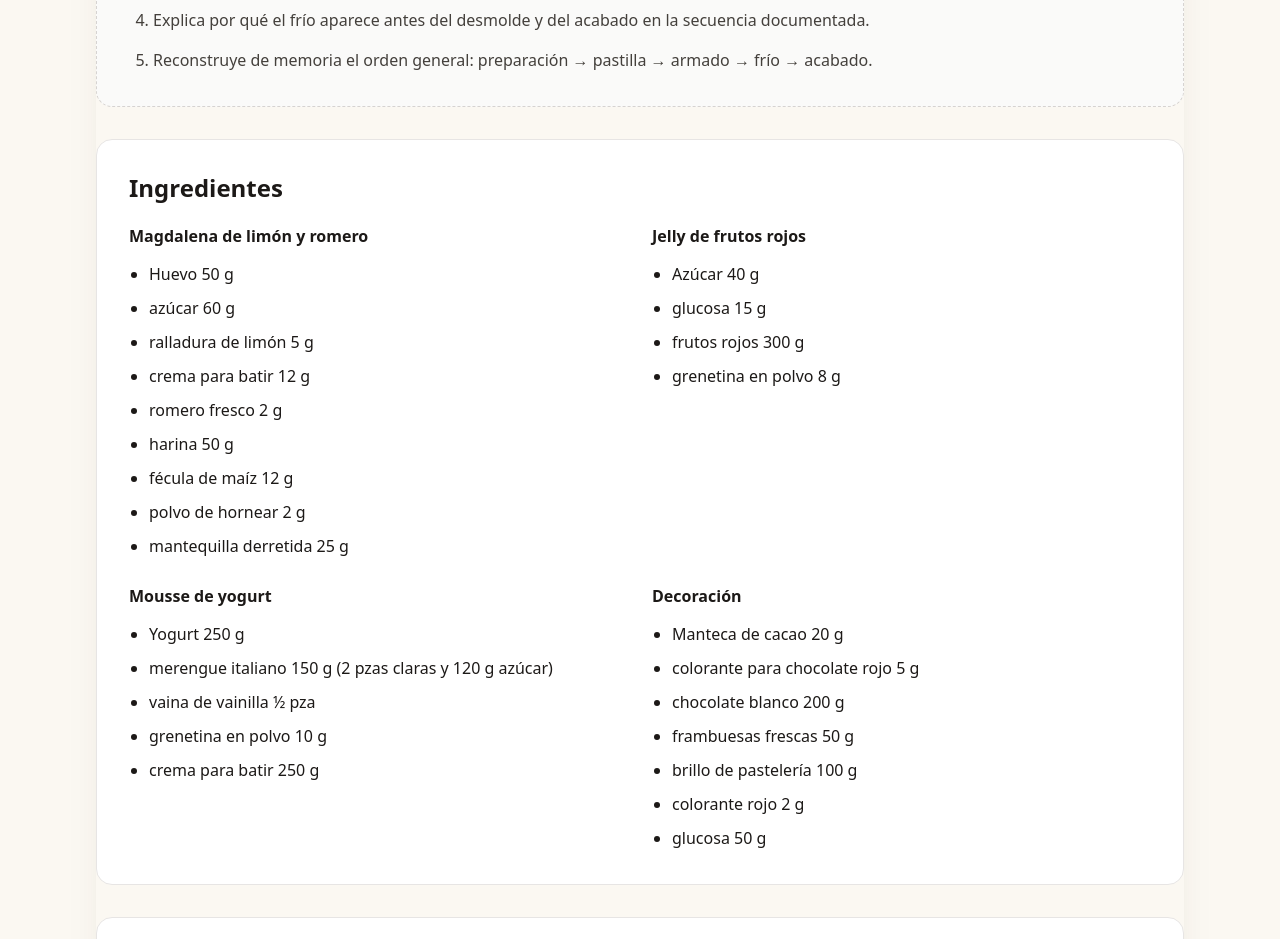
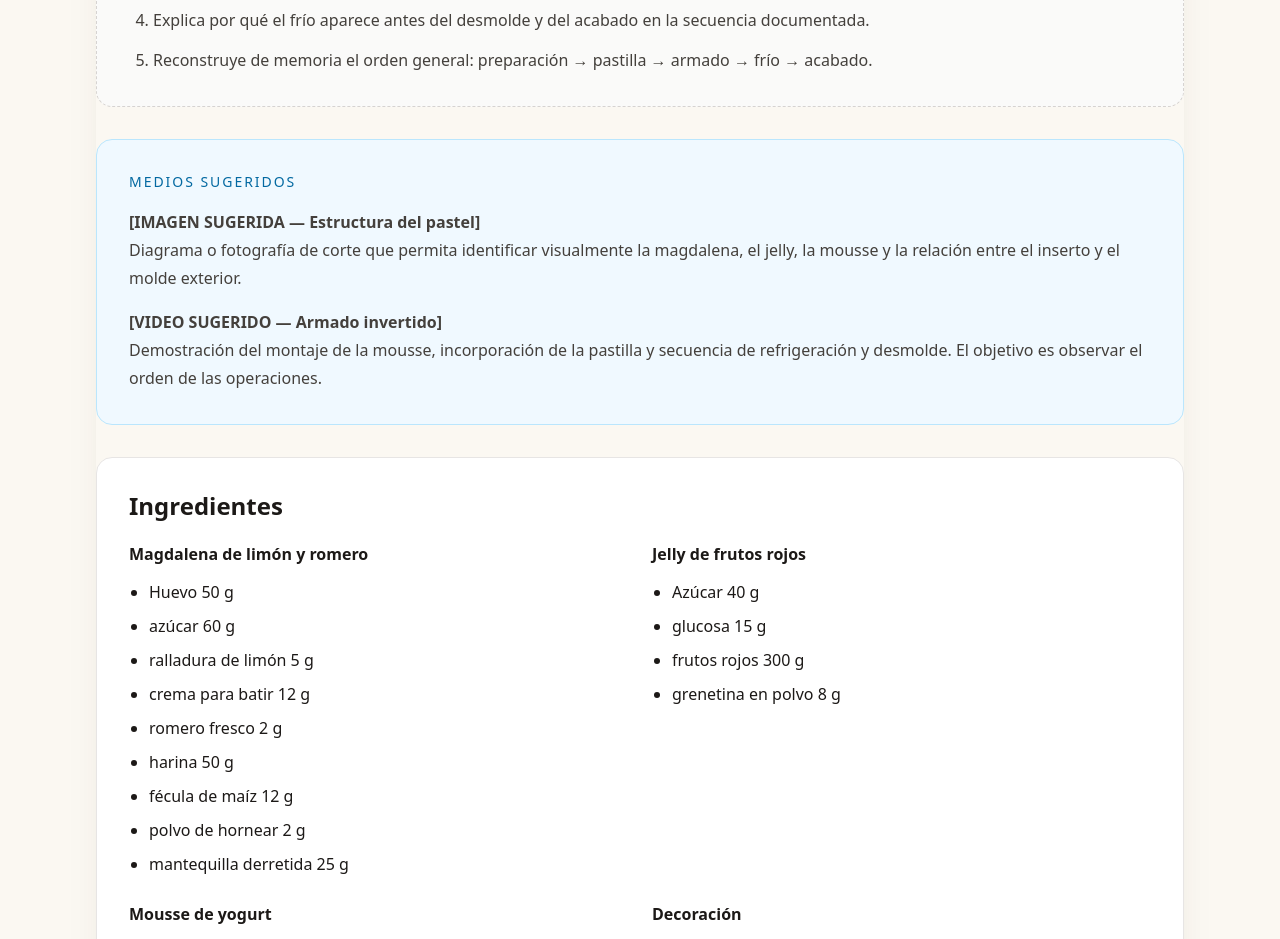
Before and after one commit to Drworm82/CursoPanadero, a Next.js app: page /leccion-pastel-yogurt-frutos-rojos in a window 1280 px wide. Shown: the part 2600-3539 px from the top of the page. Built offline with nearby package versions, Linux system fonts and the light colour scheme; no server answers.

Commit message:
Añadir sugerencias de medios pedagógicos

```diff
--- a/pages/leccion-pastel-yogurt-frutos-rojos.js
+++ b/pages/leccion-pastel-yogurt-frutos-rojos.js
@@ -87,6 +87,14 @@ export default function LessonPage() {
           </ol>
         </section>
 
+        <section className="rounded-2xl border border-sky-200 bg-sky-50 p-6 sm:p-8">
+          <p className="text-sm font-medium uppercase tracking-[0.14em] text-sky-700">Medios sugeridos</p>
+          <div className="mt-4 space-y-4 leading-7 text-stone-700">
+            <p><strong>[IMAGEN SUGERIDA — Estructura del pastel]</strong><br />Diagrama o fotografía de corte que permita identificar visualmente la magdalena, el jelly, la mousse y la relación entre el inserto y el molde exterior.</p>
+            <p><strong>[VIDEO SUGERIDO — Armado invertido]</strong><br />Demostración del montaje de la mousse, incorporación de la pastilla y secuencia de refrigeración y desmolde. El objetivo es observar el orden de las operaciones.</p>
+          </div>
+        </section>
+
         <section className="rounded-2xl border border-stone-200 bg-white p-6 sm:p-8">
           <h2 className="text-2xl font-semibold text-stone-900">Ingredientes</h2>
           <div className="mt-5 grid gap-6 md:grid-cols-2">
```
